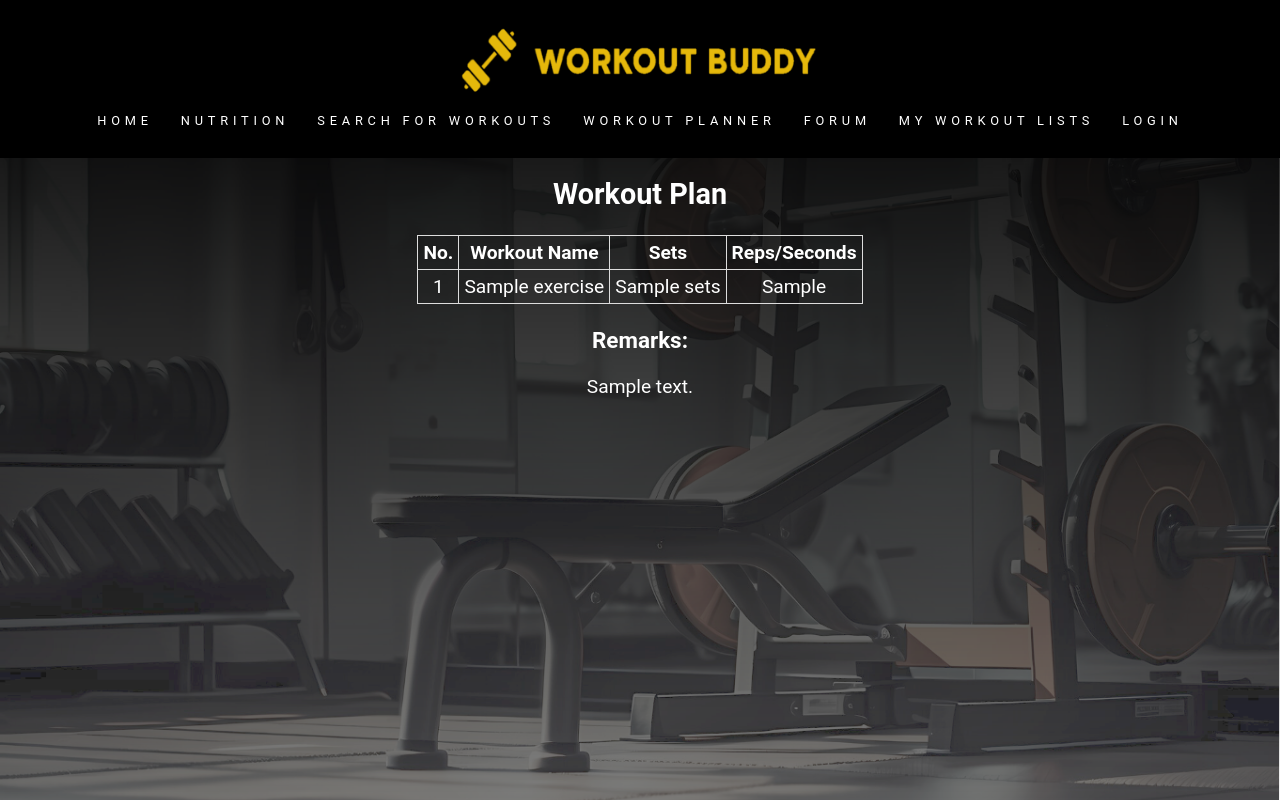
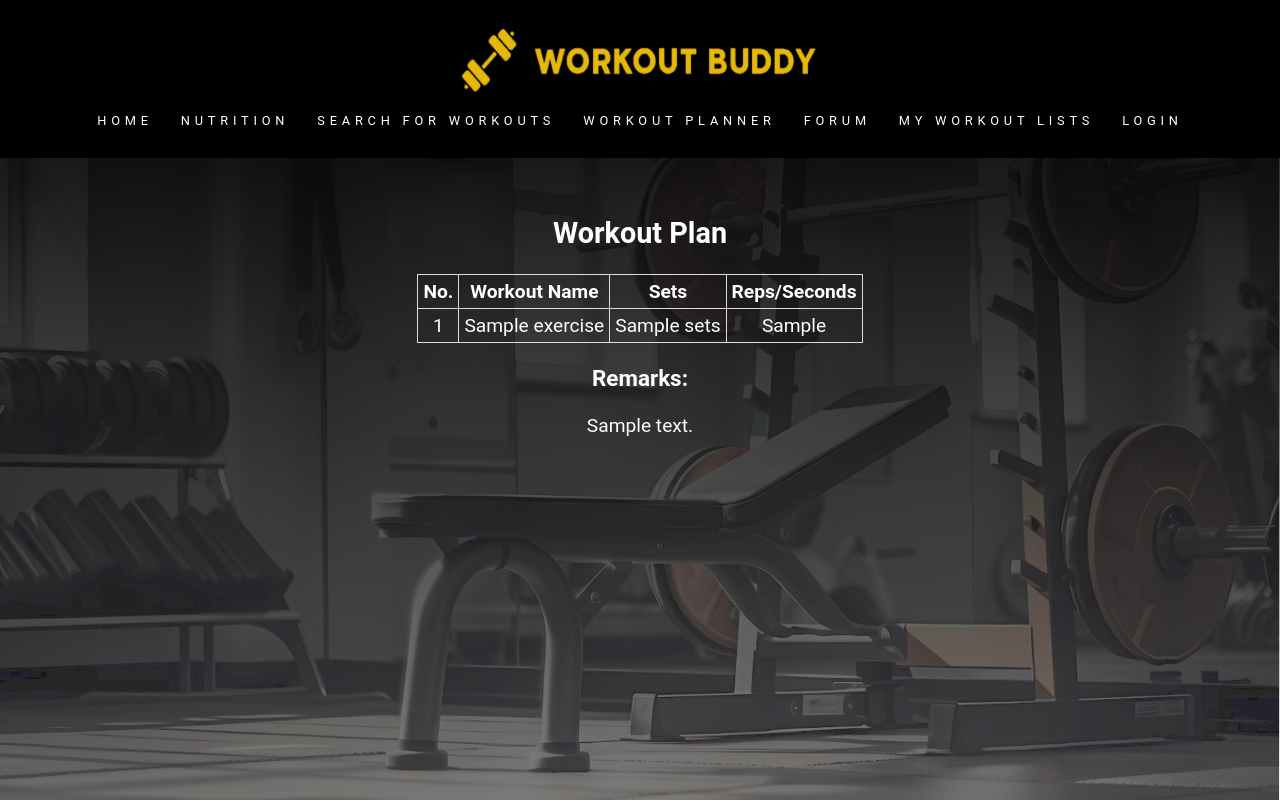
Before and after one commit to brian-mak/sse_project2, a Flask app: template api/templates/custom_workout_plan.html in a window 1280 px wide. Run offline with Flask 3, Linux system fonts and the light colour scheme; the template is opened without the code that fills it: most values are stand-ins (such as "Sample title", 1, 10 or a date in 2020).

Commit message:
fix html

```diff
--- a/api/templates/custom_workout_plan.html
+++ b/api/templates/custom_workout_plan.html
@@ -34,7 +34,7 @@
         }
         body {
             margin: 0;
-            padding: 8em 8em;
+            padding: 10em 8em;
             font-size: 120%
         }
         #navigation {
```
